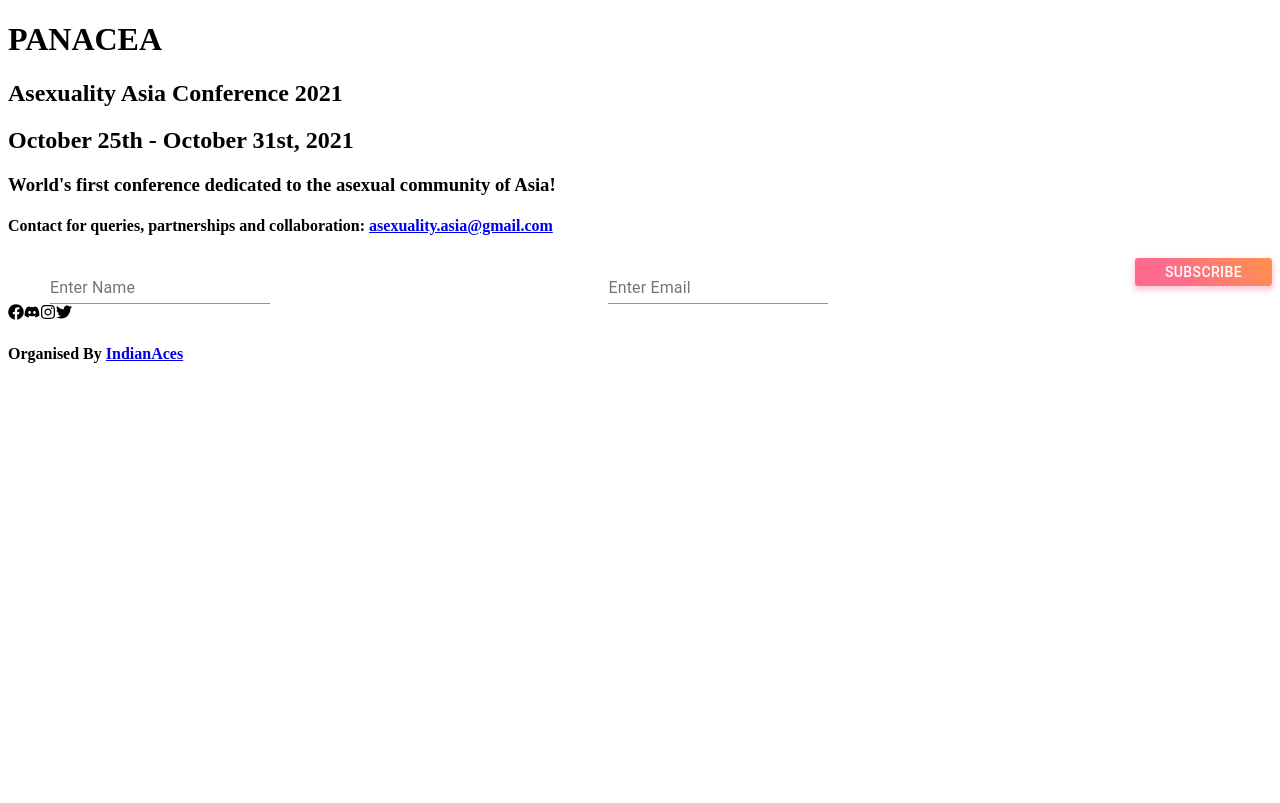
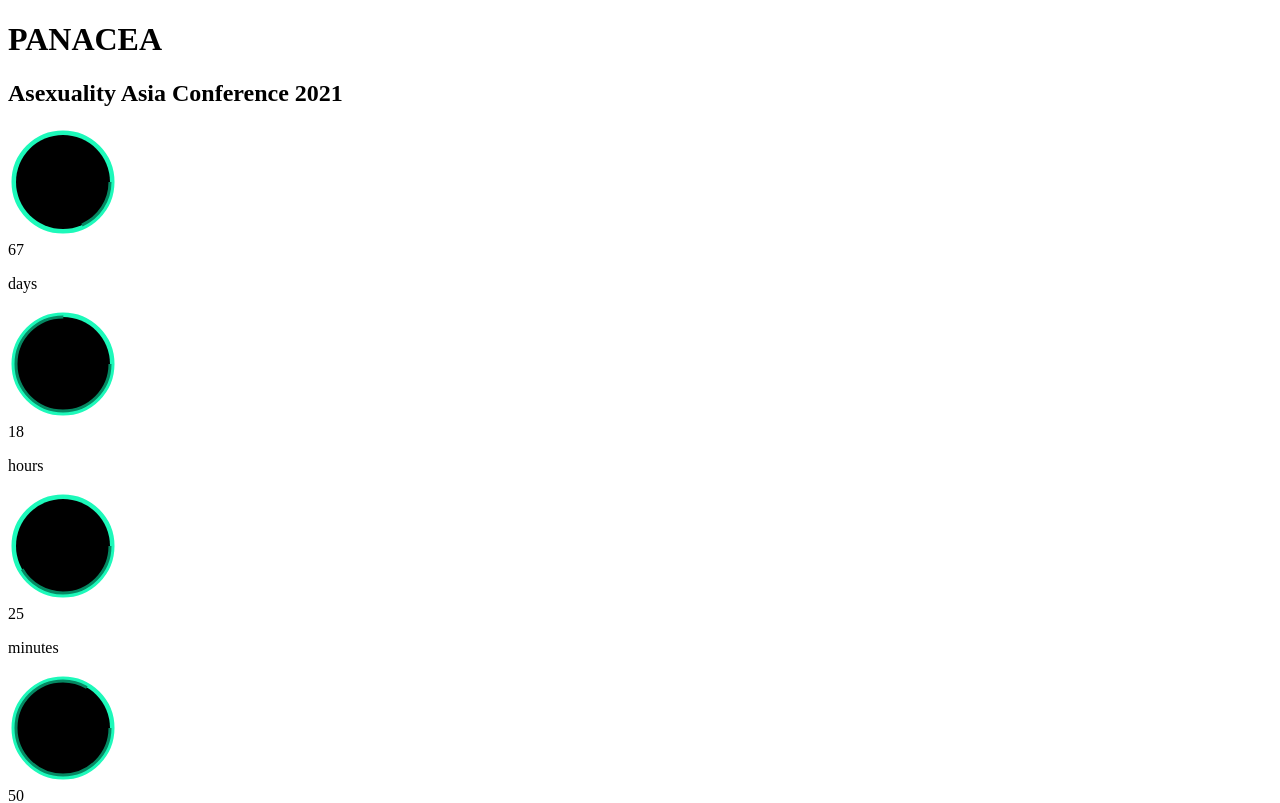
Before and after one commit to vinitaran/panacea, a Next.js app: page / in a window 1280 px wide. Shown: the top 803 px of the page. Built offline with nearby package versions, Linux system fonts and the light colour scheme.

Commit message:
Countdown

```diff
--- /dev/null
+++ b/components/CountDown/CountDown.js
@@ -0,0 +1,105 @@
+import React, { useState, useEffect, Fragment } from 'react';
+import PropTypes from 'prop-types';
+import daysInYears from '../helpers/daysInYears';
+import CountDownBox from '../CountDown/CountDownBox';
+
+let interval;
+
+const Countdown = ({ date }) => {
+  const now = new Date();
+  const selectedDate = new Date(date);
+  const millisecondsLeft = selectedDate.getTime() - now.getTime();
+  const dLeft = Math.floor(millisecondsLeft / (1000 * 60 * 60 * 24));
+  const daysInSelectedYear = daysInYears(selectedDate.getFullYear());
+
+  const yearsLeft = Math.floor(dLeft / daysInSelectedYear);
+  const daysLeft = dLeft <= 0 ? 0 : dLeft - (yearsLeft * daysInSelectedYear);
+  const hoursLeft = Math.floor((millisecondsLeft / (1000 * 60 * 60)) % 24);
+  const minutesLeft = Math.floor((millisecondsLeft / (1000 * 60)) % 60);
+  const secondsLeft = Math.floor((millisecondsLeft / 1000) % 60);
+
+  const yearsLeftOutput = yearsLeft < 10 ? '0' + yearsLeft : yearsLeft;
+  const daysLeftOutput = daysLeft < 10 ? '0' + daysLeft : daysLeft;
+  const hoursLeftOutput = hoursLeft < 10 ? '0' + hoursLeft : hoursLeft;
+  const minutesLeftOutput = minutesLeft < 10 ? '0' + minutesLeft : minutesLeft;
+  const secondsLeftOutput = secondsLeft < 10 ? '0' + secondsLeft : secondsLeft;
+
+  const [completed, setCompleted] = useState(false);
+  const [timeLeft, setTimeLeft] = useState({
+    years: yearsLeft > 0 ? yearsLeftOutput : '00',
+    days: daysLeft > 0 ? daysLeftOutput : '00',
+    hours: hoursLeft > 0 ? hoursLeftOutput : '00',
+    minutes: minutesLeft > 0 ? minutesLeftOutput : '00',
+    seconds: secondsLeft > 0 ? secondsLeftOutput : '00'
+  });
+
+  useEffect(() => {
+    if(completed) {
+      clearInterval(interval);
+    }
+  }, [completed]);
+
+  useEffect(() => {
+    if(!completed) {
+      interval = setInterval(() => {
+        if(millisecondsLeft > 0) {
+          setTimeLeft({
+            years: yearsLeftOutput,
+            days: daysLeftOutput,
+            hours: hoursLeftOutput,
+            minutes: minutesLeftOutput,
+            seconds: secondsLeftOutput
+          });
+        }else {
+          setTimeLeft({
+            years: '00',
+            days: '00',
+            hours: '00',
+            minutes: '00',
+            seconds: '00'
+          });
+          setCompleted(true);
+        }
+      }, 1000);
+    }
+
+    return () => {
+      clearInterval(interval);
+    }
+  }, [selectedDate, now, completed, yearsLeft, daysLeft, hoursLeft, minutesLeft, secondsLeft, millisecondsLeft, yearsLeftOutput, daysLeftOutput, hoursLeftOutput, minutesLeftOutput, secondsLeftOutput]);
+
+  return(
+    <Fragment>
+
+      <div className="countdown">
+
+        <CountDownBox
+          left={timeLeft.days}
+          divideBy={daysInSelectedYear}
+          label="days"
+        />
+        <CountDownBox
+          left={timeLeft.hours}
+          divideBy={24}
+          label="hours"
+        />
+        <CountDownBox
+          left={timeLeft.minutes}
+          divideBy={60}
+          label="minutes"
+        />
+        <CountDownBox
+          left={timeLeft.seconds}
+          divideBy={60}
+          label="seconds"
+        />
+      </div>
+    </Fragment>
+  );
+}
+
+Countdown.propTypes = {
+  date: PropTypes.string.isRequired
+}
+
+export default Countdown;
--- /dev/null
+++ b/components/CountDown/CountDownBox.js
@@ -0,0 +1,39 @@
+import React from 'react';
+import PropTypes from 'prop-types';
+
+const CountdownBox = ({ left, divideBy, label }) => {
+  return(
+    <div className="countdown__box">
+      <div className="countdown__box_circles">
+        <svg height="110" width="110">
+          <circle
+            stroke="#1df9ba"
+            strokeWidth="9"
+            r="47"
+            cx="55"
+            cy="55"
+          />
+          <circle
+            stroke="#058862"
+            strokeDashoffset={-((left / divideBy) * 47 * 2 * Math.PI) + 47 * 2 * Math.PI}
+            strokeDasharray={47 * 2 * Math.PI}
+            strokeWidth="3"
+            r="47"
+            cx="55"
+            cy="55"
+          />
+        </svg>
+        <div className="countdown__box_left">{left}</div>
+      </div>
+      <p className="countdown__box_label">{label}</p>
+    </div>
+  );
+}
+
+CountdownBox.propTypes = {
+  left: PropTypes.oneOfType([PropTypes.string, PropTypes.number]).isRequired,
+  divideBy: PropTypes.number.isRequired,
+  label: PropTypes.string.isRequired
+}
+
+export default CountdownBox;
--- /dev/null
+++ b/components/CountDownTimer.jsx
@@ -0,0 +1,12 @@
+import React from "react";
+import Countdown from "./CountDown/CountDown";
+
+const CountDownTimer = () => {
+	return (
+		<div className='countDown_wrapper'>
+			<Countdown date='October 25 2021 09:00 GMT+05:30' />
+		</div>
+	);
+};
+
+export default CountDownTimer;
--- a/components/HomePage.jsx
+++ b/components/HomePage.jsx
@@ -1,6 +1,8 @@
 import React, { useRef, useState } from "react";
+
 import EmailButton from "./EmailButton";
 import SocialMediaIcons from "./SocialMediaIcons";
+import CountDownTimer from "./CountDownTimer";
 
 const HomePage = () => {
 	const asiaRef = useRef();
@@ -29,12 +31,13 @@ const HomePage = () => {
 				</h1>
 				<h2 id='subheading'>Asexuality Asia Conference 2021</h2>
 			</div>
+			<CountDownTimer />
 			<div className='homeContent'>
 				<h2 id='date'>October 25th - October 31st, 2021</h2>
 				<h3 id='tagLine'>
 					World's first conference dedicated to the asexual community of Asia!
 				</h3>
-				<h4>
+				<h4 id='contact'>
 					Contact for queries, partnerships and collaboration:{" "}
 					<a target='_blank' href='mailto:asexuality.asia@gmail.com'>
 						asexuality.asia@gmail.com
--- /dev/null
+++ b/components/helpers/daysInYears.js
@@ -0,0 +1,7 @@
+const isLeapYear = (year) => {
+    return year % 400 === 0 || (year % 100 !== 0 && year % 4 === 0);
+  }
+
+  export default (year) => {
+    return isLeapYear(year) ? 366 : 365;
+  }
--- /dev/null
+++ b/styles/_countDown.scss
@@ -0,0 +1,63 @@
+@import url('https://fonts.googleapis.com/css2?family=Poppins:wght@300;400;600&display=swap');
+@import "variables";
+
+
+
+
+
+.wrapper {
+    // min-height: 20vh;
+    // padding: 10vh 15px;
+    font:$ff-primary ;
+  }
+
+//   h1 {
+//     font-weight: 300;
+//     text-align: center;
+//     margin-bottom: 5px;
+
+//     span {
+//       display: block;
+//     }
+//   }
+
+  .countdown {
+    //   width: 90vw;
+    //   min-height: 20vh;
+    display: flex;
+    align-items: center;
+    justify-content: center;
+    flex-wrap: wrap;
+
+    &__box {
+
+      svg {
+        position: relative;
+
+        circle {
+          transform: rotate(-90deg);
+          transform-origin: center;
+          fill: transparent;
+        }
+      }
+
+      &_circles {
+        position: relative;
+      }
+
+      &_left {
+        position: absolute;
+        top: 50%;
+        left: 50%;
+        transform: translate(-50%, -50%);
+        font-weight: 600;
+        font-size: 20px;
+      }
+
+      &_label {
+        font-size: 14px;
+        font-weight: 300;
+        text-align: center;
+      }
+    }
+  }
--- a/styles/_emailButton.scss
+++ b/styles/_emailButton.scss
@@ -26,7 +26,7 @@
 
 #responseValidation{
     // background-color: rgba(0, 0, 0, 0.377);
-    margin-left: 30px;
+    // margin-left: 30px;
     padding:3px;
 }
 
--- a/styles/_variables.scss
+++ b/styles/_variables.scss
@@ -8,3 +8,4 @@ $flagColor1: #201822;
 $flagColor2: #302c31;
 $flagColor3: #715d75;
 $flagColor4: #5f005f;
+$ff-primary: 'Poppins', sans-serif;
--- a/styles/styles.scss
+++ b/styles/styles.scss
@@ -1,5 +1,5 @@
 @import "emailButton";
-
+@import "countDown";
 @import"index";
 @import"socialMediaicons";
 @import "homeMain";
```
Also changed, not shown: styles/_homeMain.scss (+10 -1 lines).
